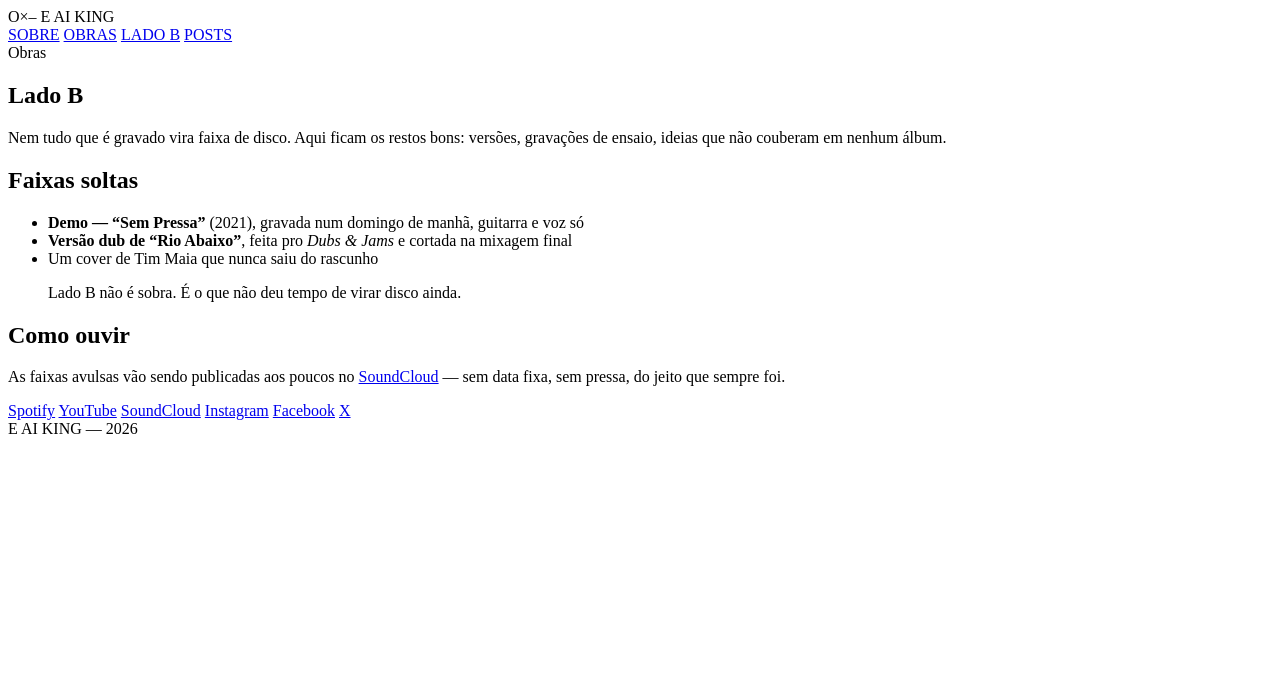
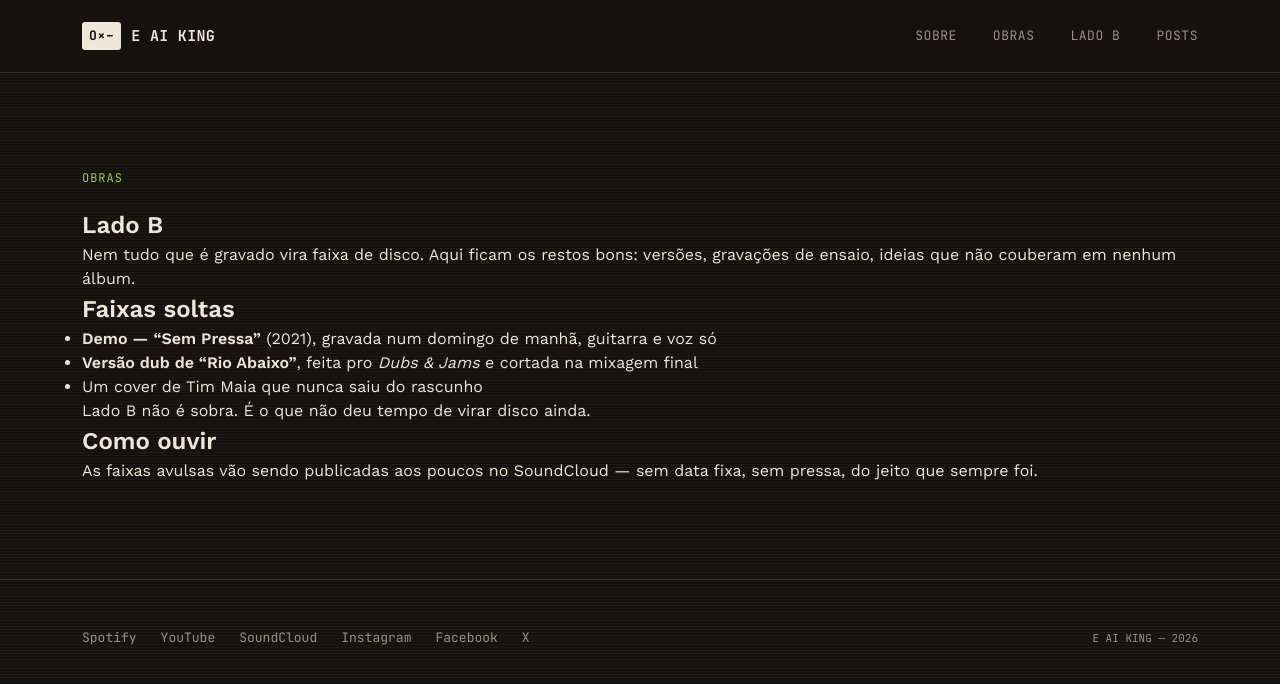
Before and after one commit to srcaetano/eaiking.github.io, a Jekyll site: the page built from lado-b.md, in a window 1280 px wide. Shown: the top 684 px of the page. Built offline with Jekyll 4.4.1, drawn with Linux system fonts in a browser that asks for light colours.

Commit message:
Update stylesheet and script links to external sources

```diff
--- a/_layouts/default.html
+++ b/_layouts/default.html
@@ -7,7 +7,7 @@
 <link rel="preconnect" href="https://fonts.googleapis.com">
 <link rel="preconnect" href="https://fonts.gstatic.com" crossorigin>
 <link href="https://fonts.googleapis.com/css2?family=Archivo+Black&family=JetBrains+Mono:wght@400;500;700&family=Work+Sans:wght@400;500;600&display=swap" rel="stylesheet">
-<link rel="stylesheet" href="css/main_style.css">
+<link rel="stylesheet" href="https://srcaetano.github.io/eaiking.github.io/css/main_style.css">
 </head>
 <body>
 
@@ -17,7 +17,7 @@
 
 {% include footer.html %}
 
-<script src="script/animation.js"></script>
+<script src="https://srcaetano.github.io/eaiking.github.io/script/animation.js"></script>
 
 </body>
 </html>
```
